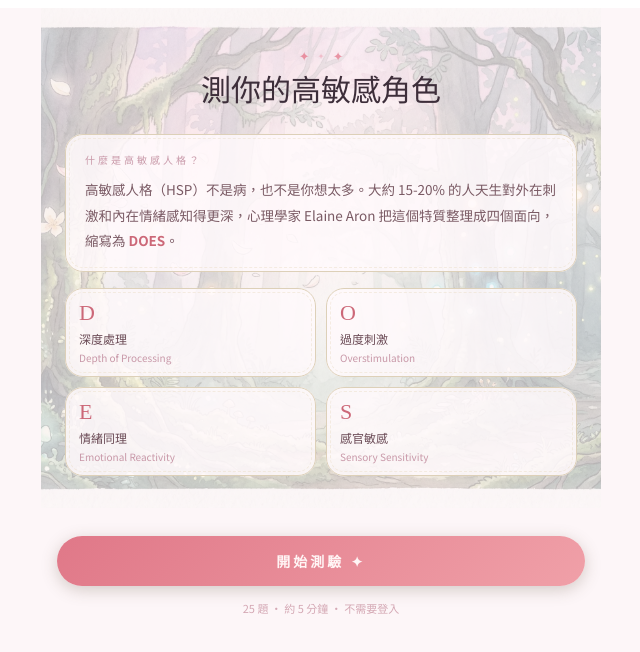
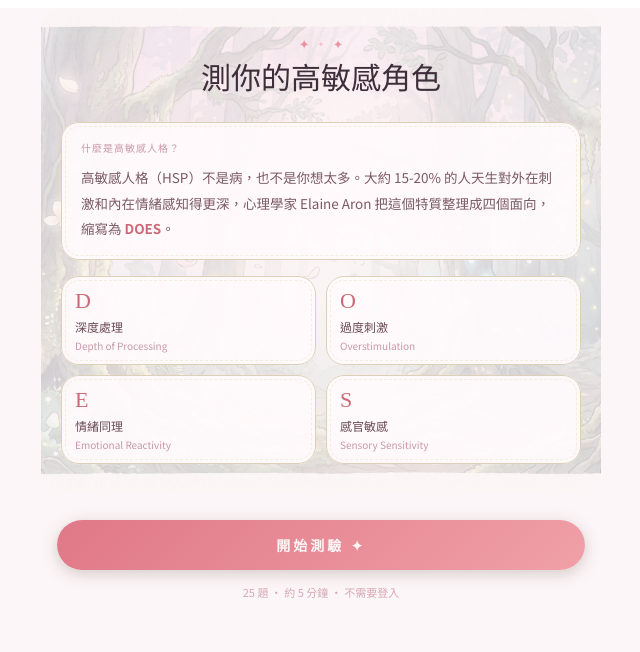
Before and after one commit to 83CC83/does-quiz, a Next.js app: page / in a window 1280 px wide. Shown: the top 652 px of the page, without its empty margins (319-959 px from the left). Built offline with nearby package versions, Linux system fonts and the light colour scheme; a web font is replaced by a local one.

Commit message:
adjust cover

```diff
--- a/app/page.jsx
+++ b/app/page.jsx
@@ -269,10 +269,10 @@ export default function DOESQuiz() {
         {step === "intro" && (
           <div style={{ animation: "fadeUp 0.6s ease-out", paddingTop: 0 }}>
             {/* cover image with all content overlaid */}
-            <div style={{ width: "calc(100% + 32px)", marginLeft: -16, marginBottom: 28, overflow: "hidden", position: "relative",
+            <div style={{ width: "calc(100% + 32px)", marginLeft: -16, marginBottom: 28, overflow: "hidden", position: "relative", borderRadius: 24,
               backgroundImage: "url('/images/cover.webp')", backgroundSize: "cover", backgroundPosition: "center top" }}>
-              <div style={{ position: "absolute", inset: 0, background: "rgba(253,246,248,0.72)" }} />
-              <div style={{ position: "relative", display: "flex", flexDirection: "column", padding: "40px 24px 32px" }}>
+              <div style={{ position: "absolute", inset: 0, background: "rgba(253,246,248,0.82)" }} />
+              <div style={{ position: "relative", display: "flex", flexDirection: "column", padding: "28px 20px 28px" }}>
                 <div style={{ textAlign: "center", marginBottom: 24 }}>
                   <div style={{ display: "flex", justifyContent: "center", alignItems: "center", gap: 10, marginBottom: 8 }}>
                     <span className="star1" style={{ fontSize: 10, color: "#e890a0" }}>✦</span>
@@ -285,8 +285,8 @@ export default function DOESQuiz() {
                 </div>
 
                 {/* sketch card */}
-                <div className="sketch-box" style={{ padding: "18px 20px", marginBottom: 16, background: "rgba(255,250,252,0.85)" }}>
-                  <p style={{ fontSize: 10, letterSpacing: 3, color: "#c898a8", margin: "0 0 10px", fontFamily: "Noto Sans TC, sans-serif" }}>什麼是高敏感人格？</p>
+                <div className="sketch-box" style={{ padding: "18px 20px", marginBottom: 16, background: "rgba(255,250,252,0.93)" }}>
+                  <p style={{ fontSize: 10, letterSpacing: 1, color: "#c898a8", margin: "0 0 10px", fontFamily: "Noto Sans TC, sans-serif" }}>什麼是高敏感人格？</p>
                   <p style={{ fontSize: "clamp(12px, 3.5vw, 13.5px)", color: "#7a5a64", lineHeight: 1.9, margin: 0, fontFamily: "Noto Sans TC, sans-serif" }}>
                     高敏感人格（HSP）不是病，也不是你想太多。大約 15-20% 的人天生對外在刺激和內在情緒感知得更深，心理學家 Elaine Aron 把這個特質整理成四個面向，縮寫為 <span style={{whiteSpace: "nowrap"}}><strong style={{color: "#cc6878"}}>DOES</strong></span>。
                   </p>
@@ -294,7 +294,7 @@ export default function DOESQuiz() {
 
                 <div style={{ display: "grid", gridTemplateColumns: "1fr 1fr", gap: 10 }}>
                   {[["D","深度處理","Depth of Processing"],["O","過度刺激","Overstimulation"],["E","情緒同理","Emotional Reactivity"],["S","感官敏感","Sensory Sensitivity"]].map(([k,zh,en]) => (
-                    <div key={k} className="sketch-box" style={{ padding: "12px 14px", background: "rgba(255,250,252,0.85)" }}>
+                    <div key={k} className="sketch-box" style={{ padding: "12px 14px", background: "rgba(255,250,252,0.93)" }}>
                       <p style={{ fontSize: 22, fontFamily: "LXGW WenKai TC, serif", color: "#cc6878", margin: "0 0 4px", letterSpacing: 1 }}>{k}</p>
                       <p style={{ fontSize: 12, color: "#6a4a55", margin: 0, fontFamily: "Noto Sans TC, sans-serif" }}>{zh}</p>
                       <p style={{ fontSize: 10, color: "#c898a8", margin: "3px 0 0", fontFamily: "Noto Sans TC, sans-serif" }}>{en}</p>
```
